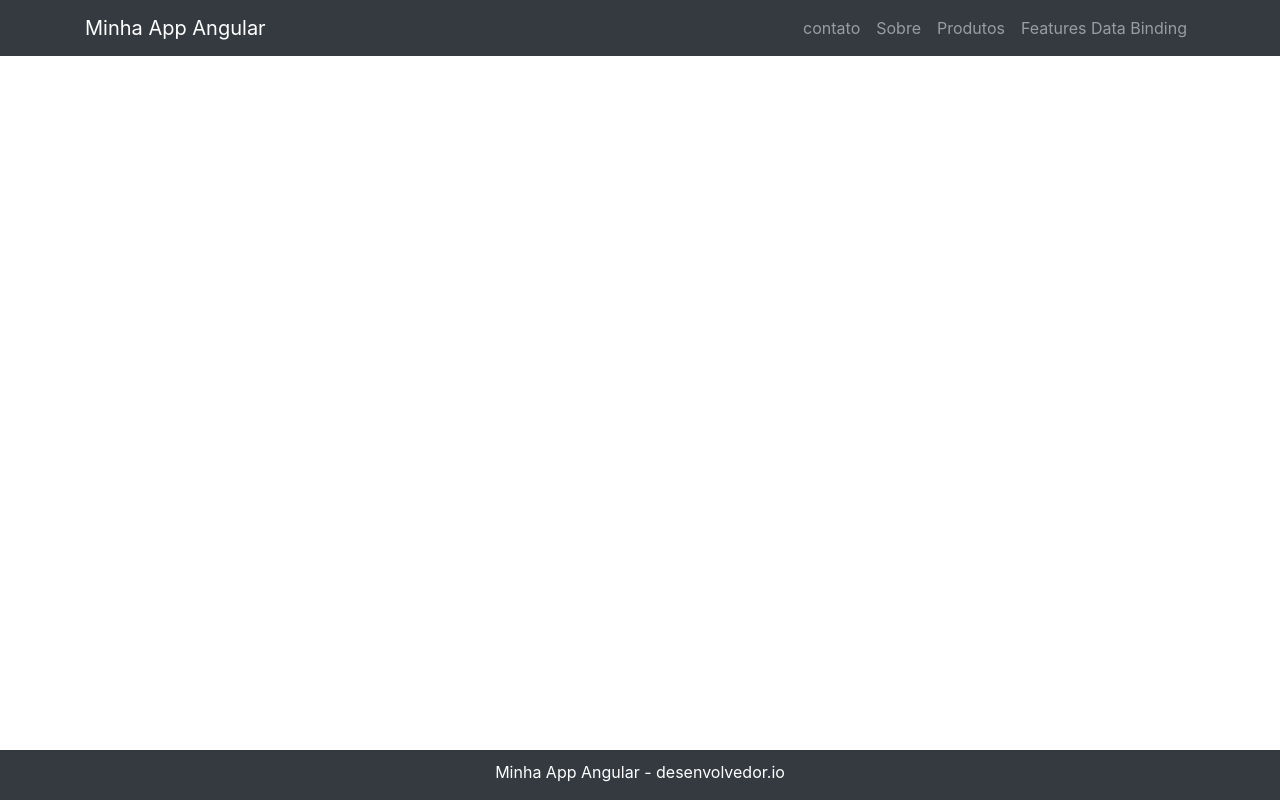
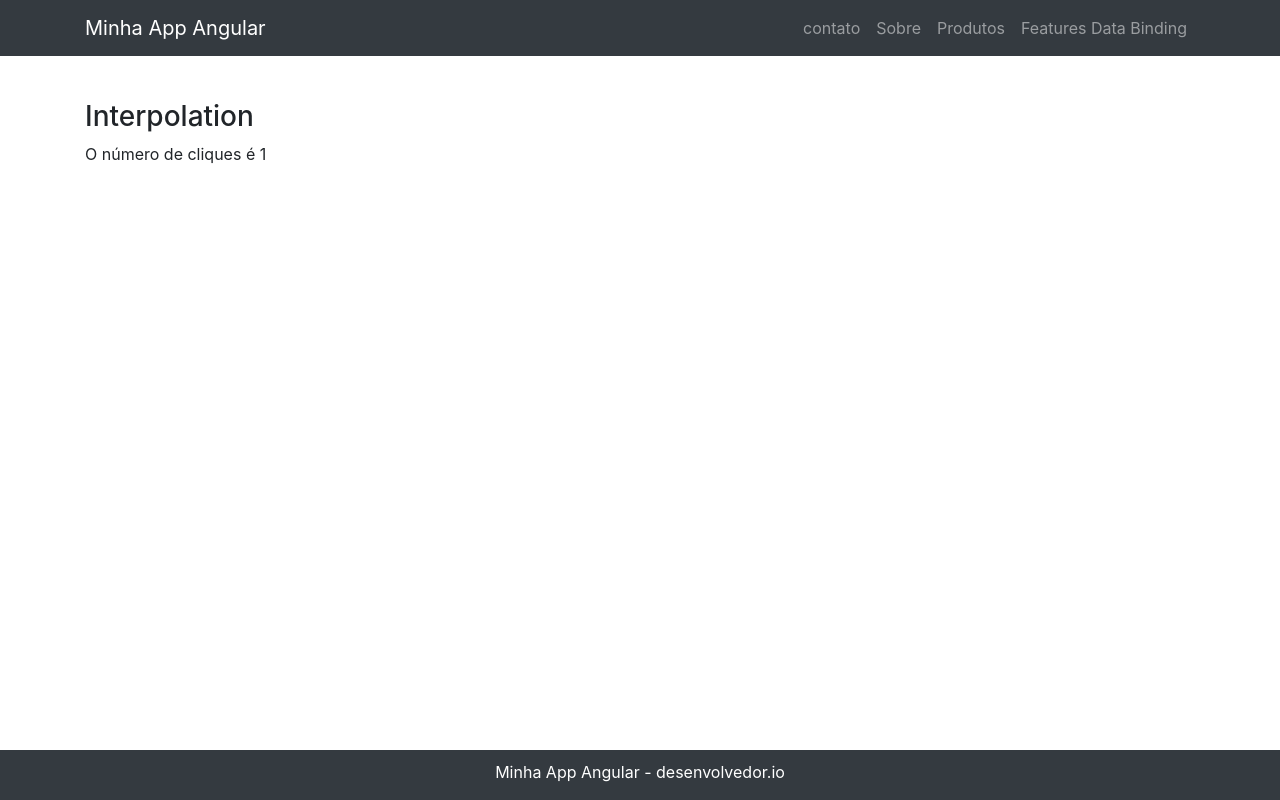
Before and after one commit to luiscastrodev/MeuProjetoAngular, an Angular app: page /feature-data-binding in a window 1280 px wide. Built offline with nearby package versions, Linux system fonts and the light colour scheme.

Commit message:
interpolation

```diff
--- a/src/app/app.module.ts
+++ b/src/app/app.module.ts
@@ -10,7 +10,6 @@ import { ContatoComponent } from './institucional/contato/contato.component';
 import { RouterModule } from '@angular/router';
 import { rootRouterConfig } from './app.routes';
 import { APP_BASE_HREF } from '@angular/common';
-import { DataBingComponent } from './demos/data-bing/data-bing.component';
 
 @NgModule({
   declarations: [
@@ -20,14 +19,13 @@ import { DataBingComponent } from './demos/data-bing/data-bing.component';
     HomeComponent,
     SobreComponent,
     ContatoComponent,
-    DataBingComponent,
   ],
   imports: [
     BrowserModule,
     [RouterModule.forRoot(rootRouterConfig, { useHash: false })]
   ],
   providers: [{
-    provide:APP_BASE_HREF,useValue:'/'
+    provide:APP_BASE_HREF,useValue:'/'//
   }],
   bootstrap: [AppComponent]
 })
--- a/src/app/demos/data-bing/data-bing.component.html
+++ b/src/app/demos/data-bing/data-bing.component.html
@@ -1 +1,6 @@
-<p>data-bing works!</p>
+<div class="container main-container">
+    <h3>Interpolation</h3>
+
+    <p>O número de cliques é {{ contadorClique }}</p>
+
+</div>
--- a/src/app/demos/data-bing/data-bing.component.ts
+++ b/src/app/demos/data-bing/data-bing.component.ts
@@ -12,4 +12,6 @@ export class DataBingComponent implements OnInit {
   ngOnInit(): void {
   }
 
+ public contadorClique: number = 1;
+
 }
```
